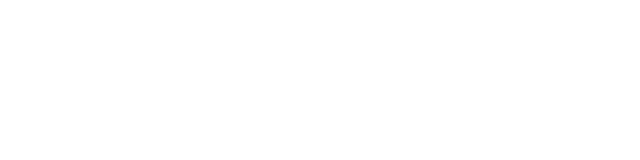
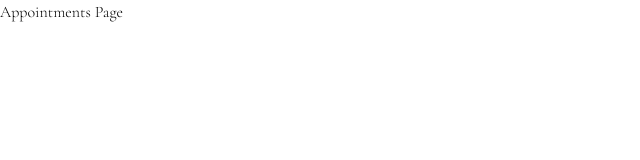
Before and after one commit to Nimira43/Asclepeion, a React (Vite) app in the folder frontend/: page /appointment/1 in a window 1280 px wide. Before the commit this address had no page. Shown: the top 160 px of the page, without its empty margins (0-640 px from the left). Built offline with nearby package versions, Linux system fonts and the light colour scheme.

Commit message:
Created Appointment page and provided route in App.jsx

```diff
--- a/frontend/src/App.jsx
+++ b/frontend/src/App.jsx
@@ -6,6 +6,7 @@ import About from './pages/About'
 import Contact from './pages/Contact'
 import MyProfile from './pages/MyProfile'
 import MyAppointments from './pages/MyAppointments'
+import Appointment from './pages/Appointment'
 
 const App = () => {
   return (
@@ -19,6 +20,7 @@ const App = () => {
         <Route path='/contact' element={<Contact />} />
         <Route path='/my-profile' element={<MyProfile />} />
         <Route path='/my-appointments' element={<MyAppointments />} />
+        <Route path='appointment/:docId' element={<Appointment />} />
 
       </Routes>
     </div>
--- /dev/null
+++ b/frontend/src/pages/Appointment.jsx
@@ -0,0 +1,9 @@
+const Appointments = () => {
+  return (
+    <div>
+      <h1>Appointments Page</h1>
+    </div>
+  )
+}
+
+export default Appointments
```
